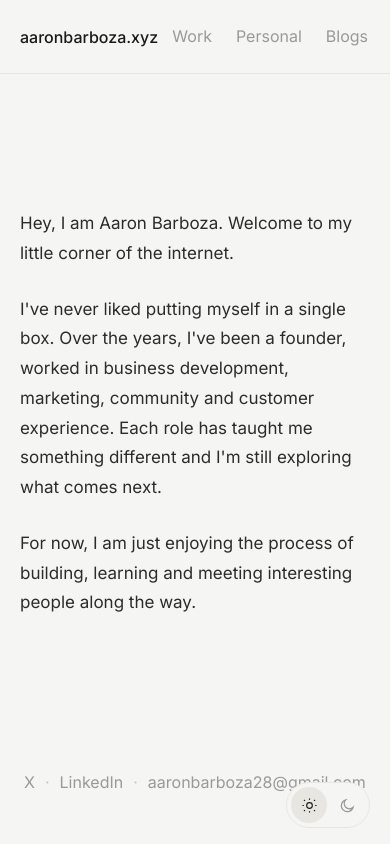
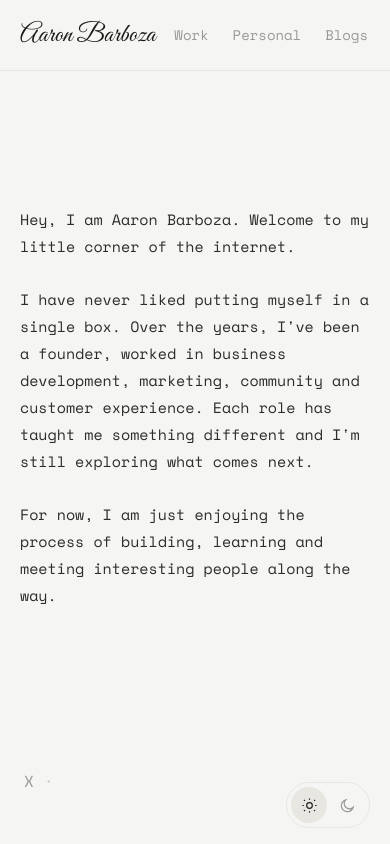
Before and after one commit to ARONBARBOZA/aaron.exe, a plain HTML site: page index.html in a window 390 px wide. Drawn offline with nearby package versions, Linux system fonts and the light colour scheme.

Commit message:
Update font styles and improve header branding across multiple pages

```diff
--- a/index.html
+++ b/index.html
@@ -6,12 +6,12 @@
 <title>Aaron Barboza</title>
 <link rel="preconnect" href="https://fonts.googleapis.com">
 <link rel="preconnect" href="https://fonts.gstatic.com" crossorigin>
-<link href="https://fonts.googleapis.com/css2?family=Inter:wght@300;400;500;600&display=swap" rel="stylesheet">
+<link href="https://fonts.googleapis.com/css2?family=Space+Mono:wght@400;700&family=Great+Vibes&display=swap" rel="stylesheet">
 <link rel="stylesheet" href="style.css">
 </head>
 <body>
   <header>
-    <a class="logo" href="index.html">aaronbarboza.xyz</a>
+    <a class="logo" href="index.html">Aaron Barboza</a>
     <nav>
       <a href="work.html">Work</a>
       <a href="personal.html">Personal</a>
@@ -22,7 +22,7 @@
   <main>
     <div class="content">
     <p>Hey, I am Aaron Barboza. Welcome to my little corner of the internet.</p>
-    <p>I've never liked putting myself in a single box. Over the years, I've been a founder, worked in business development, marketing, community and customer experience. Each role has taught me something different and I'm still exploring what comes next.</p>
+    <p>I have never liked putting myself in a single box. Over the years, I've been a founder, worked in business development, marketing, community and customer experience. Each role has taught me something different and I'm still exploring what comes next.</p>
     <p>For now, I am just enjoying the process of building, learning and meeting interesting people along the way.</p>
     </div>
   </main>
@@ -32,9 +32,6 @@
       <ul class="socials">
       <li><a href="https://x.com/Aronbarboza1?s=20" target="_blank" rel="noopener">X</a></li>
       <li class="dot">&middot;</li>
-      <li><a href="https://www.linkedin.com/in/aaron-barboza-121b321a7/" target="_blank" rel="noopener">LinkedIn</a></li>
-      <li class="dot">&middot;</li>
-      <li><a href="mailto:aaronbarboza28@gmail.com">aaronbarboza28@gmail.com</a></li>
     </ul>
     </div>
   </footer>
--- a/style.css
+++ b/style.css
@@ -32,9 +32,9 @@ html{ -webkit-text-size-adjust: 100%; -webkit-tap-highlight-color: transparent;
 body{
   background-color: var(--bg);
   color: var(--text-body);
-  font-family: 'Inter', sans-serif;
-  font-size: 18px;
-  line-height: 1.75;
+  font-family: 'Space Mono', 'Courier New', monospace;
+  font-size: 16px;
+  line-height: 1.8;
   min-height: 100vh;
   min-height: 100dvh;
   display: flex;
@@ -59,10 +59,12 @@ header{
 }
 
 .logo{
-  font-size: 17px;
-  font-weight: 500;
+  font-family: 'Great Vibes', cursive;
+  font-size: 30px;
+  font-weight: 400;
   text-decoration: none;
   color: var(--text);
+  line-height: 1;
 }
 
 nav{
@@ -71,7 +73,7 @@ nav{
 }
 
 nav a{
-  font-size: 17px;
+  font-size: 15px;
   font-weight: 400;
   text-decoration: none;
   color: var(--text-muted);
@@ -207,7 +209,7 @@ footer{
 
 /* Responsive */
 @media (max-width: 600px){
-  body{ font-size: 17px; }
+  body{ font-size: 15px; }
   main{
     padding: 16vh 20px 60px;
     padding-left: max(20px, env(safe-area-inset-left));
@@ -219,14 +221,14 @@ footer{
     padding-left: max(20px, env(safe-area-inset-left));
     padding-right: max(20px, env(safe-area-inset-right));
   }
-  .logo{ font-size: 16px; }
+  .logo{ font-size: 26px; }
   nav{ gap: 20px; }
-  nav a{ font-size: 16px; }
+  nav a{ font-size: 14px; }
 }
 
 @media (max-width: 360px){
   header{ padding: 16px; }
   nav{ gap: 14px; }
-  .logo{ font-size: 15px; }
-  nav a{ font-size: 15px; }
+  .logo{ font-size: 22px; }
+  nav a{ font-size: 13px; }
 }
```
Also changed, not shown: personal.html (+2 -2 lines), work.html (+2 -2 lines), 1 other file.
